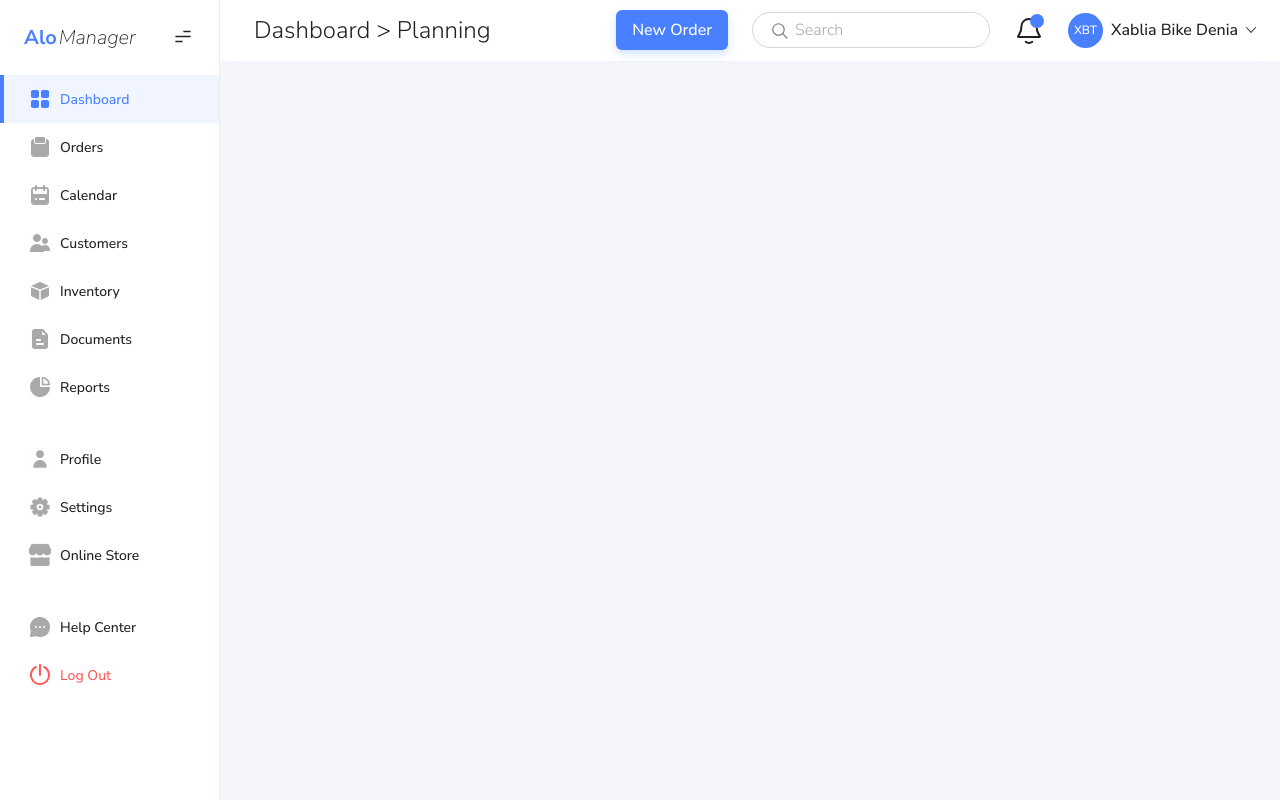
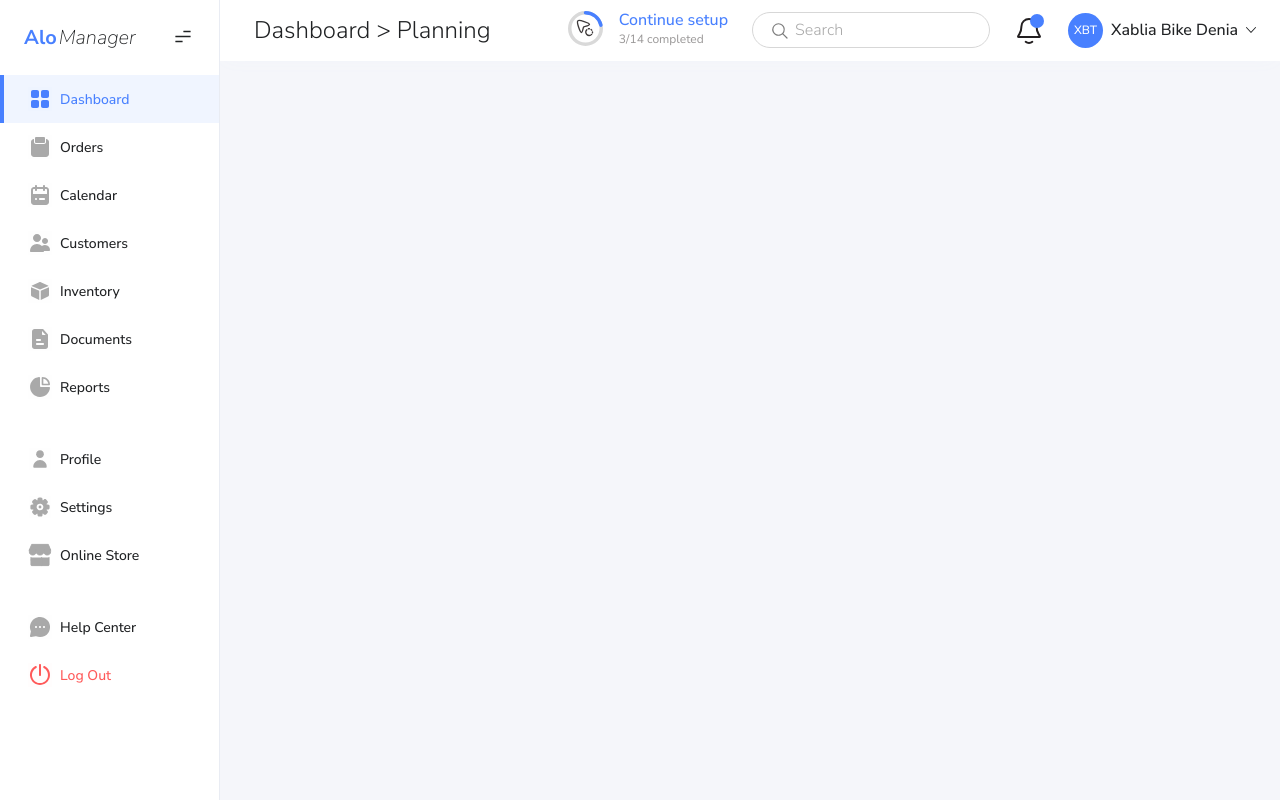
Before and after one commit to francoserjen10/Vendor_frontend_final, a Next.js app: page / in a window 1280 px wide. Built offline with nearby package versions, Linux system fonts and the light colour scheme.

Commit message:
Circular Progress Done

```diff
--- a/app/globals.sass
+++ b/app/globals.sass
@@ -4,6 +4,7 @@
 @use "./styles/signup"
 @use "./styles/header"
 @use "./styles/sidebar"
+@use "./styles/circularProgress"
 @use "./styles/commonStyles"
 @use "./styles/common/inputs"
 @use "./styles/common/form-errors"
--- a/components/Sidebar.tsx
+++ b/components/Sidebar.tsx
@@ -19,6 +19,7 @@ import DownArrowSmall from '@/assets/images/downArrow-small.svg';
 import { Dropdown, DropdownButton } from 'react-bootstrap';
 import CustomAvatar from "./CustomAvatar";
 import { useState } from "react";
+import Progress from "./headers/Progress";
 
 type Item = { href: string; label: string; icon: React.ReactNode; variant?: string };
 
@@ -167,7 +168,9 @@ export default function Sidebar({ hideMenu, isOpen, isMobile, onBurgerClick, onA
                             </div>
 
                             <div className="sidebar__overlay-actions">
-                                <button className="btn btn--primary btn--sm">New Order</button>
+                                {/* Progreso circular o boton new order */}
+                                {/* <button className="btn btn--primary btn--sm">New Order</button> */}
+                                    <Progress />
 
                                 <div className="header-search">
                                     <Search />
--- a/components/headers/Header.tsx
+++ b/components/headers/Header.tsx
@@ -6,6 +6,7 @@ import DownArrowSmall from '@/assets/images/downArrow-small.svg';
 import { Dropdown, DropdownButton } from 'react-bootstrap';
 import CustomAvatar from '../CustomAvatar';
 import BurgerMenuIcon from '@/assets/images/burgerMenu.svg';
+import Progress from './Progress';
 
 type HeaderProps = {
     onBurgerClick: () => void;
@@ -16,7 +17,7 @@ export default function Header({ onBurgerClick, isSidebarOpen }: HeaderProps) {
 
     return (
         <>
-            <header className="app-header" data-sidebar-open={isSidebarOpen? 'true' : undefined}>
+            <header className="app-header" data-sidebar-open={isSidebarOpen ? 'true' : undefined}>
                 <div className="app-header__inner">
                     {/* Left / Breadcrumb */}
                     <div className="app-header__left">
@@ -38,8 +39,8 @@ export default function Header({ onBurgerClick, isSidebarOpen }: HeaderProps) {
 
                     {/* app-header__actions */}
                     <div className="app-header__right app-header__actions">
-                        <button className="btn btn--primary btn--sm"> New Order </button>
-
+                        {/* <button className="btn btn--primary btn--sm"> New Order </button> */}
+                        <Progress />
                         <div className="header-search">
                             <Search />
                             <input
--- /dev/null
+++ b/components/headers/Progress.tsx
@@ -0,0 +1,48 @@
+import React, { useState, useEffect } from "react";
+import ProgressIcon from "@/assets/images/progress.svg"
+import { CircularProgressbar, buildStyles } from 'react-circular-progressbar';
+import Link from 'next/link';
+import 'react-circular-progressbar/dist/styles.css';
+// import { getMyOnboardingTasks } from "@/api/dashboard/dashboardAPI";
+
+function CircularProgressWithImage() {
+    const [progress, setProgress] = useState<number>(3);
+
+    // useEffect(() => {
+    //     getMyOnboardingTasks().then(res => {
+    //         setProgress(res.onboarding_tasks?.filter(item => item.is_completed).length)
+    //     })
+    // })
+
+    return (
+        <>
+            {/* Href real */}
+            <Link href="/?page=Setup%20Checklist" passHref>
+                <div className="progress-container">
+                    <div className="progress-container-circularBLock">
+                        <CircularProgressbar
+                            value={progress / 14 * 100}
+                            className="progress-container-circularBLock__scale"
+                            strokeWidth={10}
+                            styles={buildStyles({
+                                pathColor: '#4880FF',
+                                trailColor: "#D9D9D9",
+                                strokeLinecap: "round",
+                            })}
+                        />
+                        <ProgressIcon
+                            alt="Center"
+                            className="progress-container__img"
+                        />
+                    </div>
+                    <div >
+                        <p className="progress-container__title"> Continue setup</p>
+                        <p className="progress-container__text">{progress}/14 completed</p>
+                    </div>
+                </div>
+            </Link>
+        </>
+    );
+}
+
+export default CircularProgressWithImage;
--- a/package.json
+++ b/package.json
@@ -13,6 +13,7 @@
     "bootstrap": "^5.3.7",
     "next": "15.4.6",
     "react": "19.1.0",
+    "react-circular-progressbar": "^2.2.0",
     "react-dom": "19.1.0",
     "sass": "^1.90.0"
   },
--- /dev/null
+++ b/styles/circularProgress.sass
@@ -0,0 +1,41 @@
+@use "./styles/variables" as v
+
+.progress-container
+  display: inline-flex
+  align-items: center
+  gap: 16px
+  text-decoration: none
+  color: inherit
+  cursor: pointer
+
+.progress-container-circularBLock
+  position: relative
+  width: 35px
+  height: 35px
+
+.progress-container-circularBLock__scale
+  position: absolute
+  inset: 0
+  width: 35px
+  height: 35px
+
+.progress-container__img
+  position: absolute
+  inset: 0
+  margin: auto
+  width: 18px
+  height: 18px
+  display: block
+  pointer-events: none
+
+.progress-container__title
+  margin: 0
+  color: v.$primary
+  font-size: 16px
+  font-weight: 500
+
+.progress-container__text
+  margin: 0
+  color: #999797
+  font-size: 12px
+  font-weight: 400
```
Also changed, not shown: assets/images/progress.svg (added), 1 other file (tests, documents, lock files or other folders).
